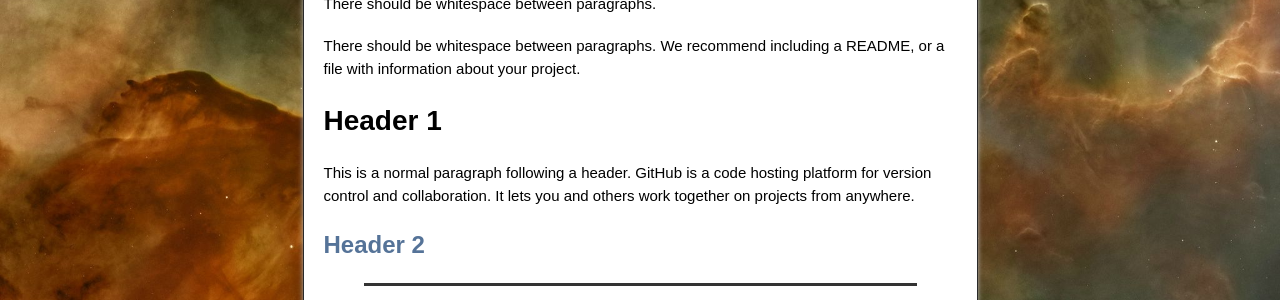
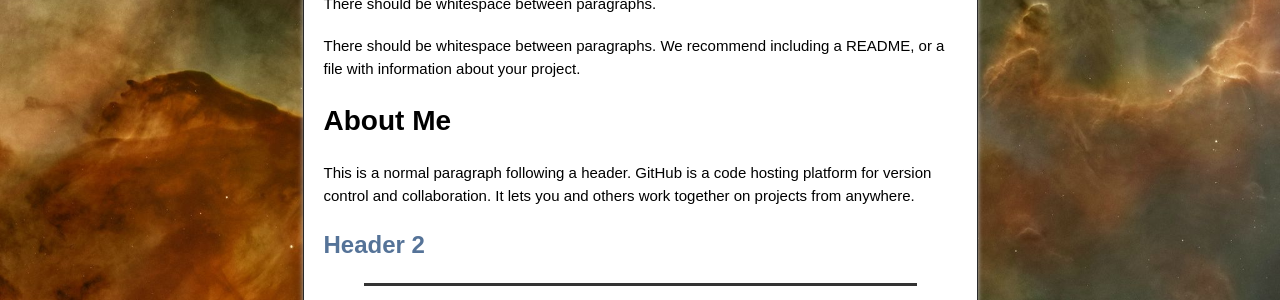
Before and after one commit to alifelongwork/alifelongwork.github.io, a Jekyll site: the page built from index.md, in a window 1280 px wide and 900 px high. Shown: the part 306-606 px from the top of the window. Built offline with Jekyll 4.4.1, drawn with Linux system fonts in a browser that asks for light colours.

Commit message:
Update index.md

```diff
--- a/index.md
+++ b/index.md
@@ -14,7 +14,7 @@ There should be whitespace between paragraphs.
 
 There should be whitespace between paragraphs. We recommend including a README, or a file with information about your project.
 
-# Header 1
+# About Me
 
 This is a normal paragraph following a header. GitHub is a code hosting platform for version control and collaboration. It lets you and others work together on projects from anywhere.
 
```
